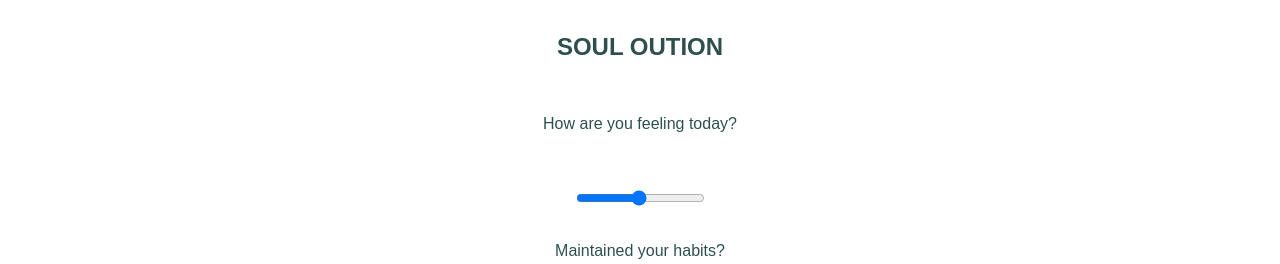
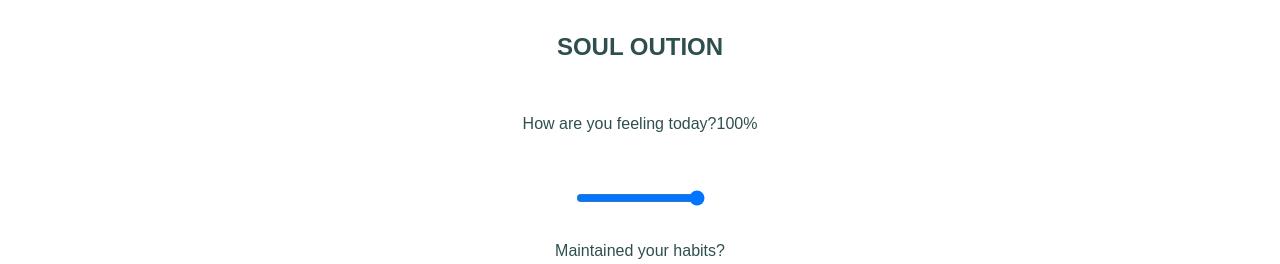
Before and after one commit to sophiewupperman/soul-ution-app, a React (Create React App) app: page /form in a window 1280 px wide. Shown: the top 264 px of the page. Built offline with nearby package versions, Linux system fonts and the light colour scheme.

Commit message:
add slider values and localstorage

```diff
--- a/src/form/MoodSlider.js
+++ b/src/form/MoodSlider.js
@@ -1,5 +1,6 @@
-import React from 'react'
+import React, { useState, useEffect } from 'react'
 import styled from 'styled-components'
+import { getFromLocal, setToLocal } from '../services'
 
 const StyledMoodSlider = styled.div`
   display: grid;
@@ -9,17 +10,31 @@ const StyledMoodSlider = styled.div`
 `
 
 export default function MoodSlider() {
+  const [mood, setInputValue] = useState(getFromLocal('mood') || 100)
+
+  const handleMoodChange = event => {
+    setInputValue(event.target.value)
+    console.log(mood)
+  }
+
+  useEffect(() => {
+    setToLocal('mood', mood)
+  })
+
   return (
     <StyledMoodSlider>
-      <label forhtml="mood">How are you feeling today?</label>
+      <label forhtml="mood">
+        How are you feeling today?
+        {mood}%
+      </label>
       <input
         name="mood"
         type="range"
-        min="1"
+        min="0"
         max="100"
         size="200"
-        /*value=MOOD*/
-        /*onChange={this.handle...Change}*/
+        value={mood}
+        onChange={handleMoodChange}
       />
     </StyledMoodSlider>
   )
--- a/src/stats/MoodStat.js
+++ b/src/stats/MoodStat.js
@@ -56,7 +56,7 @@ export default function MoodStat() {
       <h2>MOOD</h2>
       <LineChart
         width={400}
-        height={150}
+        height={145}
         data={data}
         margin={{ top: 5, right: 20, left: 10, bottom: 5 }}
       >
```
